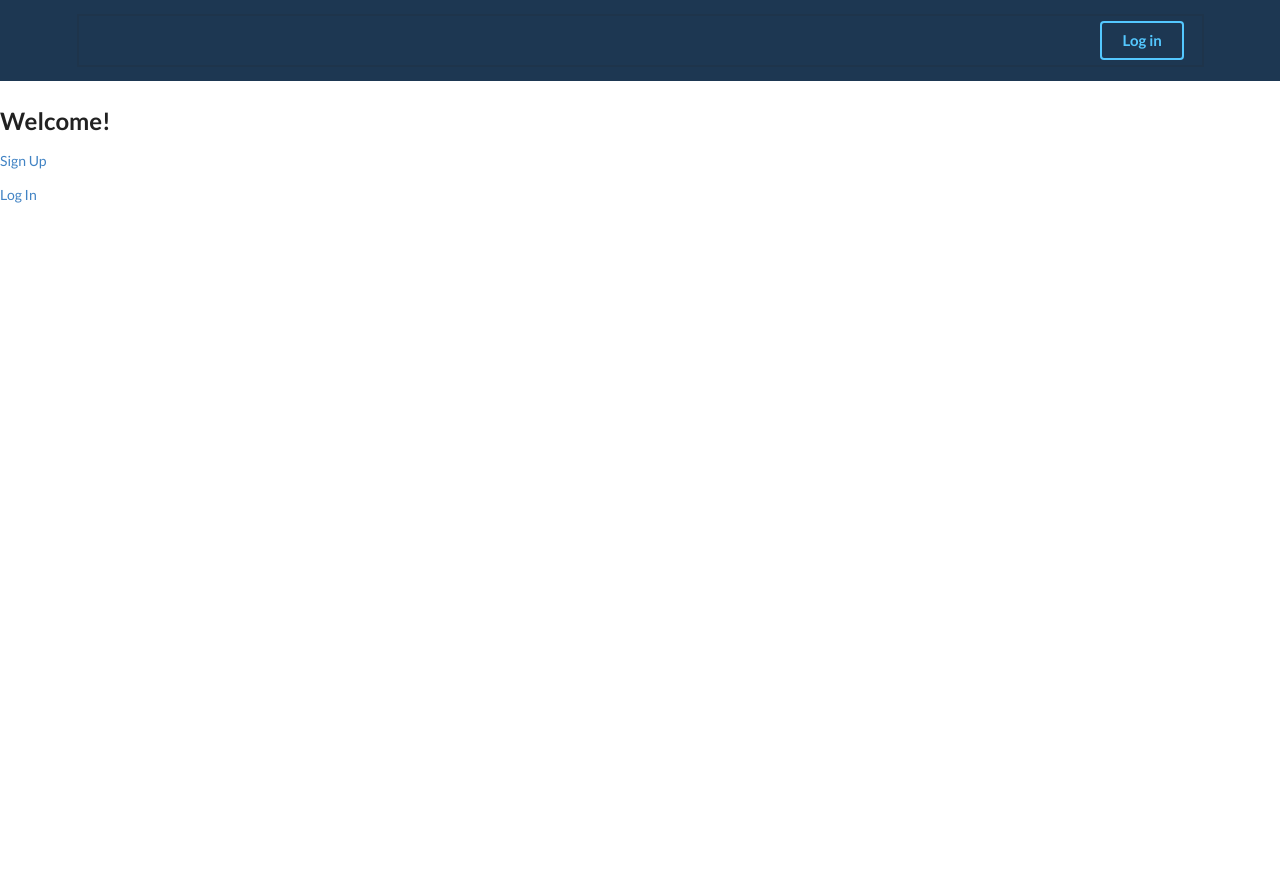
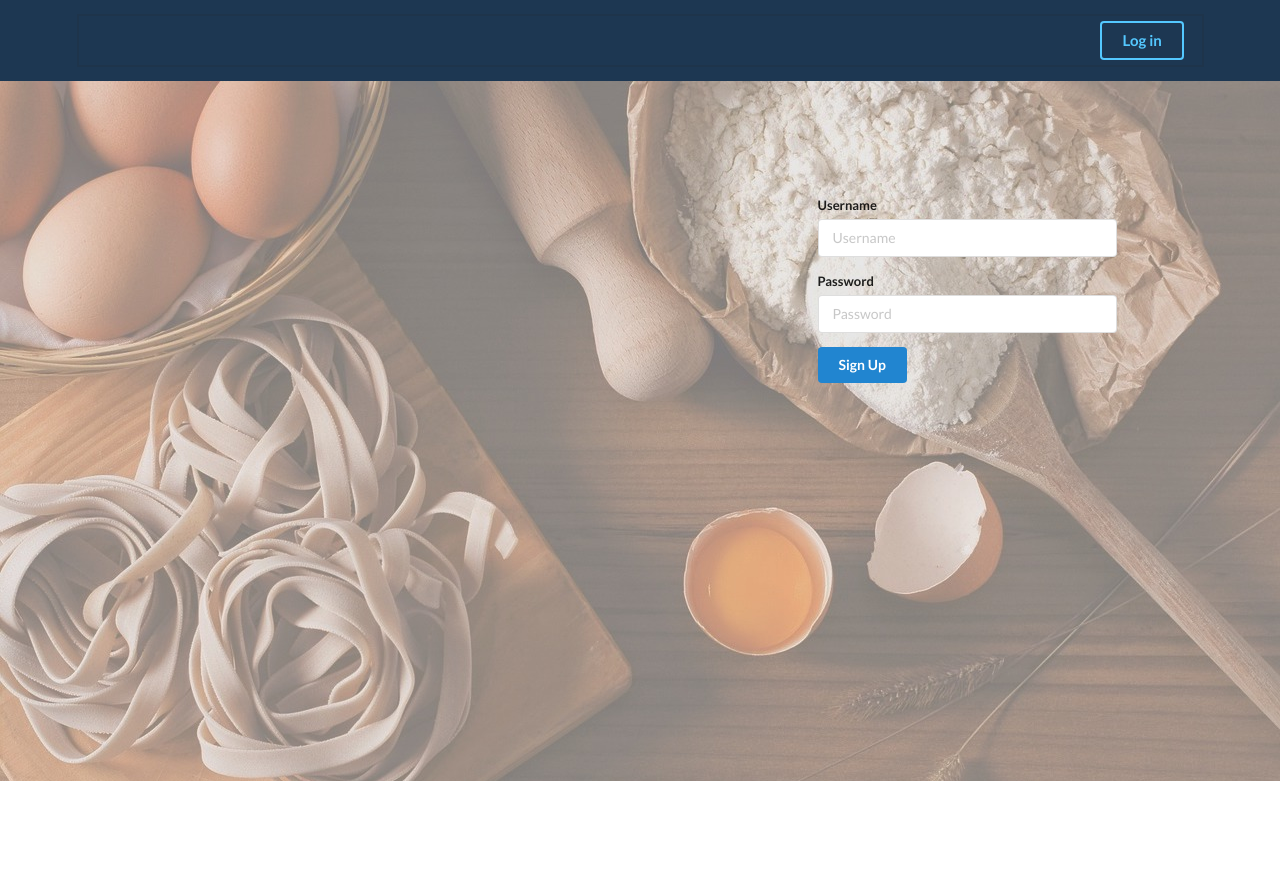
Before and after one commit to katliang/hackbright-project, a Flask app: page / in a window 1280 px wide. After the commit the page ends 781 px from the top, so only its background shows below. Run offline with Flask 2, Linux system fonts and the light colour scheme; some libraries are stand-ins or nearby versions.

Commit message:
added styling to homepage, moved registration form to homepage

```diff
--- a/server.py
+++ b/server.py
@@ -29,13 +29,6 @@ def homepage():
     return render_template("homepage.html")
 
 
-@app.route("/register", methods=["GET"])
-def registration_form():
-    """ Show registration form."""
-
-    return render_template("registration.html")
-
-
 @app.route("/register", methods=["POST"])
 def register_process():
     """ Verify registration."""
@@ -47,7 +40,7 @@ def register_process():
 
     if check_user:
         flash('This username already exists. Please choose another username.')
-        return redirect("/register")
+        return redirect("/")
     else:
         new_user = User(username=username, password="")
         new_user.set_password(password)
--- a/static/css/styles.css
+++ b/static/css/styles.css
@@ -14,3 +14,10 @@
 .ui.primary.button, .ui.primary.buttons .button {
     background-color: #1d3752;
 }
+
+#homepage-img {
+    background-image: url(/static/img/pasta.jpg);
+    min-height: 700px;
+    padding-top: 3cm;
+
+}
--- a/templates/base.html
+++ b/templates/base.html
@@ -60,13 +60,13 @@
         </div>
   </div>
   <div id="main-body">
-  <p>{% with messages = get_flashed_messages() %}
+  {% with messages = get_flashed_messages() %}
              {% if messages %}
                    {% for message in messages %}
                         {{ message }}
                    {% endfor %}
              {% endif %}
-          {% endwith %}</p>
+          {% endwith %}
 {% block content%}CONTENT HERE{% endblock %}
   </div>
 <br>
--- a/templates/homepage.html
+++ b/templates/homepage.html
@@ -3,10 +3,24 @@
 {% block title %}Homepage{% endblock %}
 
 {% block content %}
-
-<h2>Welcome!</h2>
-
-<p><a href="/register">Sign Up</a></p>
-<p><a href="/login">Log In</a></p>
+<div class="ui fluid container" id="homepage-img">
+    <div class="ui grid">
+        <div class="ten wide column"></div>
+        <div class="four wide column">
+            <form class="ui form" action="/register" method="POST">
+                <div class="field">
+                    <label>Username</label>
+                    <input type="text" name="username" placeholder="Username" required>
+                </div>
+                <div class="field">
+                    <label>Password</label>
+                    <input type="password" name="password" placeholder="Password" required>
+                </div>
+                <button class="ui blue button" type="submit">Sign Up</button>
+            </form>
+            <div class="two wide column"></div>
+        </div>
+    </div>
+</div>
 
 {% endblock %}
```
Also changed, not shown: templates/registration.html (deleted, +0 -17 lines), static/img/pasta.jpg (added).
